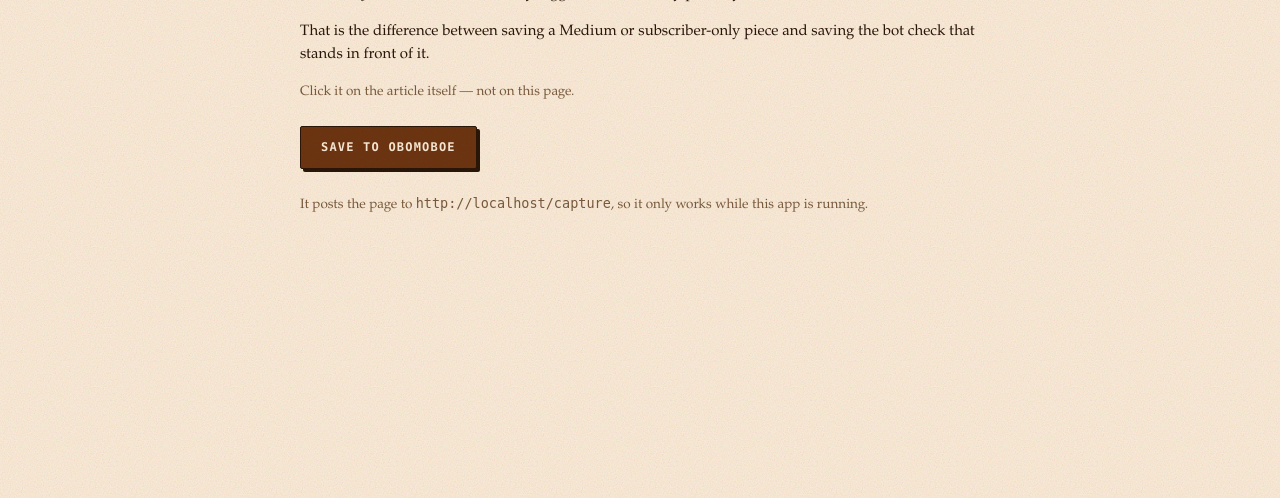
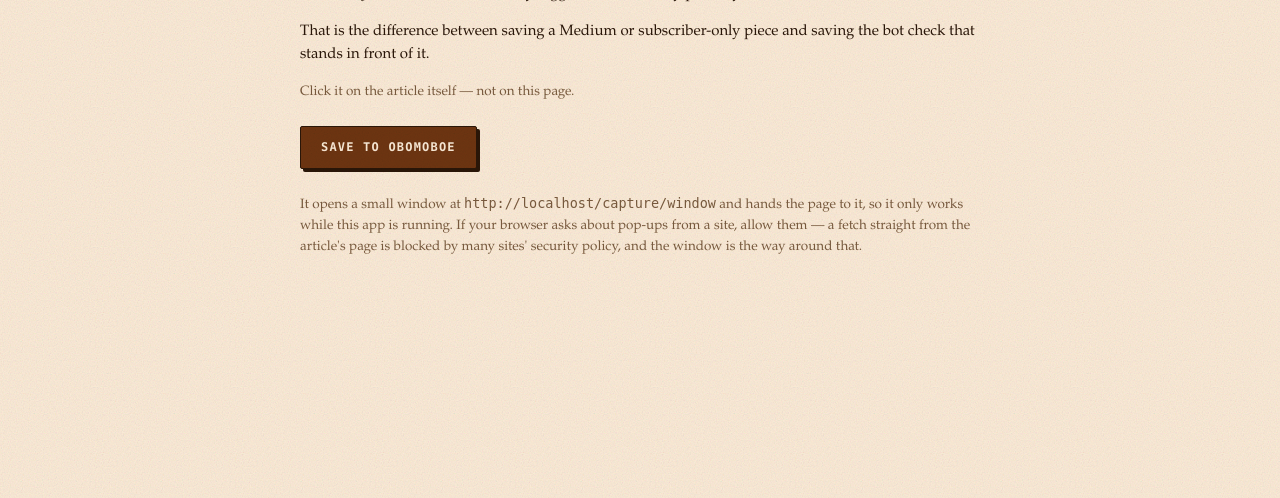
Before and after one commit to afriedman412/obomoboe, a Flask app: page /bookmarklet in a window 1280 px wide. Shown: the part 236-734 px from the top of the page. Run offline with Flask 3, Linux system fonts and the light colour scheme.

Commit message:
Hand captured pages over through a window on our own origin
The bookmarklet fetched /capture straight from the article's page, and
a strict Content-Security-Policy blocks that before it leaves the
browser: nytimes.com allows only https: in connect-src, so every save
there died with "TypeError: Failed to fetch". No fetch from the page
can get through, so the bookmarklet now opens a small window at
/capture/window and hands the page to it with postMessage, which CSP
does not govern. From there the post is same-origin.

Co-Authored-By: Claude Fable 5.1 <noreply@anthropic.com>

```diff
--- a/src/routes.py
+++ b/src/routes.py
@@ -466,20 +466,44 @@ def dismiss_suggestion(article_id: int):
                                                 article_id=article_id))
 
 
+@bp.route("/capture/window")
+def capture_window():
+    """The small window the bookmarklet opens to hand a page over.
+
+    A fetch from the article's own page is subject to that page's
+    Content-Security-Policy, and a strict connect-src (nytimes.com allows
+    only https:) blocks it before it leaves the browser. postMessage into a
+    window on our origin is not governed by CSP, and from that window the
+    POST to /capture is same-origin.
+    """
+    return render_template("capture_window.html")
+
+
 @bp.route("/bookmarklet")
 def bookmarklet():
     base = request.url_root.rstrip("/")
     # Sends the page as your browser rendered it -- logged in, and past any
     # bot check -- instead of asking the server to go and fetch it blind.
+    # The handover goes through /capture/window rather than a direct fetch;
+    # see capture_window() for why. The listener is registered before the
+    # window opens so the ready ping cannot slip past it.
     code = (
         "javascript:(function(){"
-        "fetch('" + base + "/capture',{method:'POST',"
-        "headers:{'Content-Type':'application/json'},"
-        "body:JSON.stringify({url:location.href,"
-        "html:document.documentElement.outerHTML})})"
-        ".then(function(r){return r.json()})"
-        ".then(function(d){alert(d.error?('obomoboe: '+d.error):"
-        "'Saved to obomoboe')})"
-        ".catch(function(e){alert('obomoboe: '+e)});})();"
+        "var b='" + base + "',done=false,w;"
+        "function onMsg(e){"
+        "if(e.source!==w||!e.data||e.data.type!=='obomoboe-ready')return;"
+        "done=true;window.removeEventListener('message',onMsg);"
+        "w.postMessage({type:'obomoboe-capture',url:location.href,"
+        "html:document.documentElement.outerHTML},b);}"
+        "window.addEventListener('message',onMsg);"
+        "w=window.open(b+'/capture/window','obomoboe',"
+        "'popup,width=460,height=200');"
+        "if(!w){window.removeEventListener('message',onMsg);"
+        "alert('obomoboe: the browser blocked the save window -- allow "
+        "pop-ups for this site and try again');return;}"
+        "setTimeout(function(){if(done)return;"
+        "window.removeEventListener('message',onMsg);"
+        "alert('obomoboe: no answer from '+b+' -- is it running?');},8000);"
+        "})();"
     )
     return render_template("bookmarklet.html", code=code, base=base)
--- a/src/templates/bookmarklet.html
+++ b/src/templates/bookmarklet.html
@@ -16,8 +16,11 @@
     <a class="bookmarklet-drag" href="{{ code }}">Save to obomoboe</a>
   </p>
   <p style="color: var(--muted); font-size: 13.5px;">
-    It posts the page to <code>{{ base }}/capture</code>, so it only works
-    while this app is running.
+    It opens a small window at <code>{{ base }}/capture/window</code> and
+    hands the page to it, so it only works while this app is running. If
+    your browser asks about pop-ups from a site, allow them &mdash; a fetch
+    straight from the article's page is blocked by many sites' security
+    policy, and the window is the way around that.
   </p>
 </div>
 {% endblock %}
```
Also changed, not shown: src/templates/capture_window.html (added, +65 -0 lines), tests/test_app.py (+20 -1 lines), README.md.
